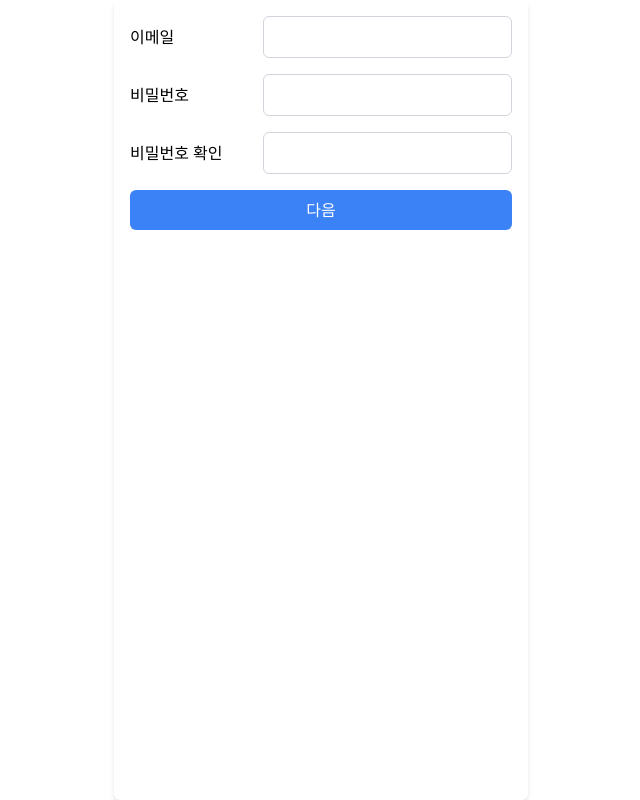
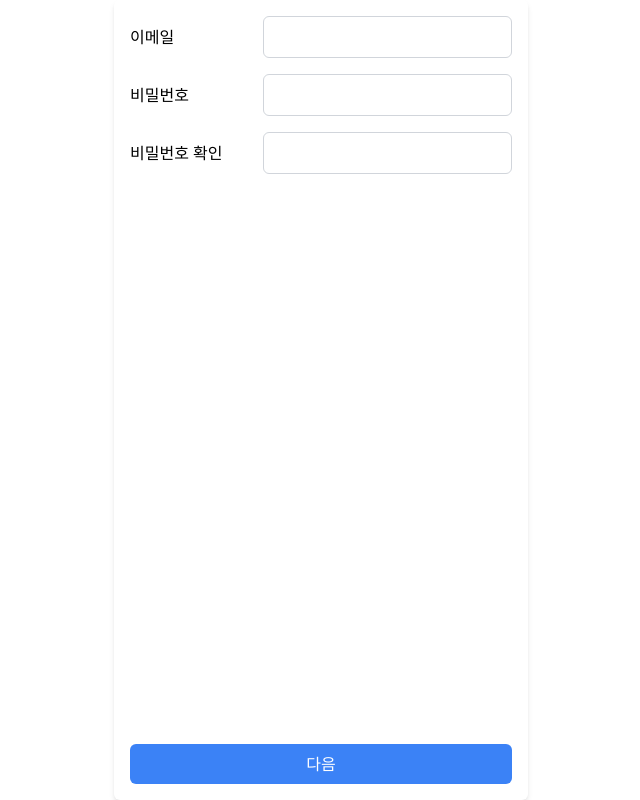
Before and after one commit to kickbelldev/balaan-assignment, a Vue app: page / in a window 1280 px wide. Shown: the whole page, without its empty margins (319-959 px from the left). Built offline with nearby package versions, Linux system fonts and the light colour scheme.

Commit message:
feat: 버튼 컨테이너 구현

```diff
--- /dev/null
+++ b/src/components/ButtonContainer.vue
@@ -0,0 +1,5 @@
+<template>
+  <div class="absolute bottom-0 left-0 right-0 flex gap-4 m-4">
+    <slot></slot>
+  </div>
+</template>
--- a/src/layouts/DefaultLayout.vue
+++ b/src/layouts/DefaultLayout.vue
@@ -1,7 +1,7 @@
 <template>
   <div class="flex justify-center items-center h-screen">
     <div
-      class="p-4 shadow-md rounded-md max-w-[414px] w-full max-h-[896px] h-full"
+      class="relative p-4 shadow-md rounded-md max-w-[414px] w-full max-h-[896px] h-full"
     >
       <slot></slot>
     </div>
--- a/src/pages/SignUp/StepOne.vue
+++ b/src/pages/SignUp/StepOne.vue
@@ -1,5 +1,6 @@
 <script setup lang="ts">
 import BaseButton from '@/components/BaseButton.vue'
+import ButtonContainer from '@/components/ButtonContainer.vue'
 import InputField from '@/components/InputField.vue'
 import { RegisterData } from '@/types'
 
@@ -58,10 +59,10 @@ const handleSubmit = () => {
       @update="(value) => (registerData.confirmPassword.value = value)"
       :error="registerData.confirmPassword.error"
     />
-    <div class="flex gap-4">
+    <ButtonContainer>
       <BaseButton type="submit">
         <span>다음</span>
       </BaseButton>
-    </div>
+    </ButtonContainer>
   </form>
 </template>
--- a/src/pages/SignUp/StepThree.vue
+++ b/src/pages/SignUp/StepThree.vue
@@ -1,5 +1,6 @@
 <script setup lang="ts">
 import BaseButton from '@/components/BaseButton.vue'
+import ButtonContainer from '@/components/ButtonContainer.vue'
 import InputListField from '@/components/InputListField.vue'
 import { RegisterData } from '@/types'
 
@@ -40,10 +41,10 @@ const handleSubmit = () => {
       :error="registerData.cardNumber.error"
       :size="4"
     />
-    <div class="flex gap-4">
+    <ButtonContainer>
       <BaseButton type="submit">
         <span>다음</span>
       </BaseButton>
-    </div>
+    </ButtonContainer>
   </form>
 </template>
--- a/src/pages/SignUp/StepTwo.vue
+++ b/src/pages/SignUp/StepTwo.vue
@@ -3,6 +3,7 @@ import BaseButton from '@/components/BaseButton.vue'
 import InputField from '@/components/InputField.vue'
 import AddressInput from '@/components/AddressInput.vue'
 import { RegisterData } from '@/types'
+import ButtonContainer from '@/components/ButtonContainer.vue'
 
 const props = defineProps<{
   registerData: RegisterData
@@ -64,13 +65,13 @@ const handleSubmit = () => {
       :detail-address-error="registerData.detailAddress.error"
       @update="(value) => (registerData.address.value = value)"
     />
-    <div class="flex gap-4">
+    <ButtonContainer>
       <BaseButton type="button" @click="handlePrev">
         <span>이전</span>
       </BaseButton>
       <BaseButton type="submit">
         <span>다음</span>
       </BaseButton>
-    </div>
+    </ButtonContainer>
   </form>
 </template>
```
